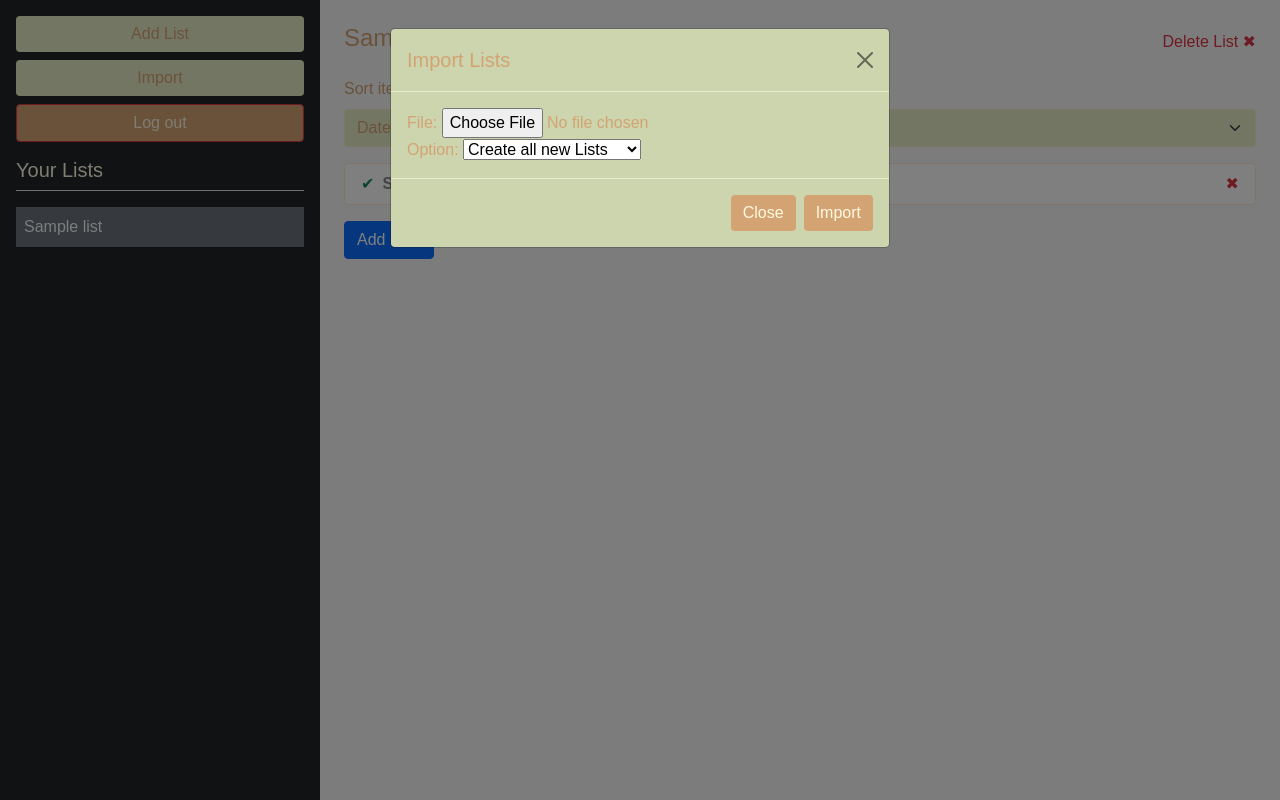
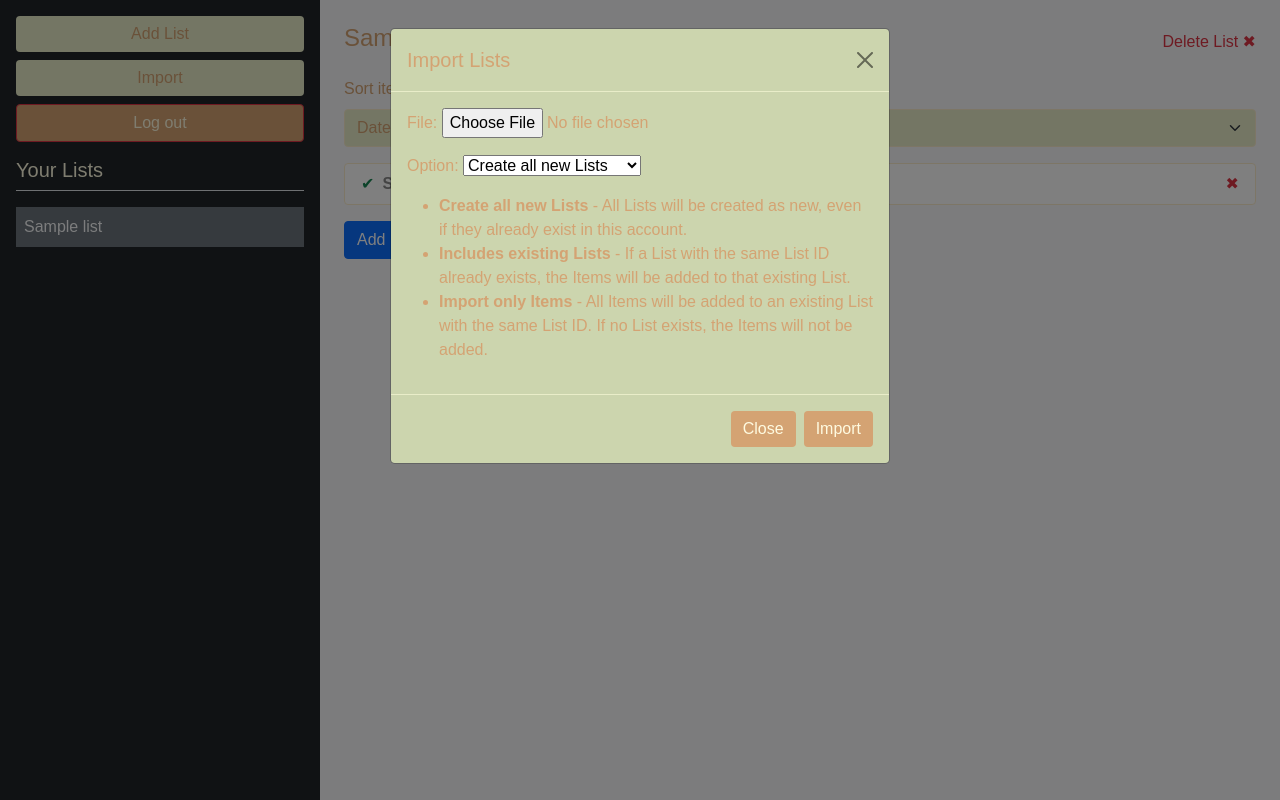
Before and after one commit to raina-SS/django-lists-management, a Django app: page /lists/ in a window 1280 px wide, after a click on "Import". Run offline with Django 5.2, Linux system fonts and the light colour scheme; a user stored in the database is signed in; tables that the repository leaves empty hold one stand-in row (values such as "Sample post").

Commit message:
Added File field validations & helptext + Improved error handling + Added header validations + Updated readme

```diff
--- a/lists/forms.py
+++ b/lists/forms.py
@@ -1,4 +1,5 @@
 from django import forms
+from django.core.validators import FileExtensionValidator
 from django.forms import ModelForm, TextInput
 
 from lists.models import Item
@@ -24,11 +25,20 @@ class EditItemForm(ModelForm):
 
 
 class ImportForm(forms.Form):
-    file = forms.FileField(required=False)
+    # TODO: file size validation
+    file = forms.FileField(required=False, validators=[FileExtensionValidator(['csv'], 'Only .csv files are allowed')])
     option = forms.ChoiceField(
         choices=[
             ('new-lists', 'Create all new Lists'),
             ('existing-lists', 'Includes existing Lists'),
             ('items-only', 'Import only Items'),
-        ]
+        ],
+        help_text='''
+            <ul>
+                <li><b>Create all new Lists</b> - All Lists will be created as new, even if they already exist in this account.</li>
+                <li><b>Includes existing Lists</b> - If a List with the same List ID already exists, the Items will be added to that existing List.</li>
+                <li><b>Import only Items</b> - All Items will be added to an existing List with the same List ID. If no List exists, the Items will not be added.</li>
+            </ul>
+        ''',
+        widget=forms.Select(attrs={'aria-describedby': 'id_option_helptext'}),
     )
--- a/lists/templates/lists/index.html
+++ b/lists/templates/lists/index.html
@@ -185,7 +185,7 @@
             <form method="post" action="{% url 'lists:import' %}" enctype="multipart/form-data">
                 {% csrf_token %}
                 <div class="modal-body">
-                    {{ import_form }}
+                    {{ import_form.as_p }}
                 </div>
                 <div class="modal-footer">
                     <button type="button" class="btn btn-secondary" onclick="hideModal('importListModal')">Close
--- a/lists/views.py
+++ b/lists/views.py
@@ -2,6 +2,7 @@ import csv
 import re
 from io import TextIOWrapper
 
+from django.contrib.messages import error
 from django.http import HttpResponseBadRequest, JsonResponse
 from django.shortcuts import get_object_or_404, render, redirect
 from django.contrib import messages
@@ -43,9 +44,8 @@ def index(request):
             'edit_item_form': EditItemForm(),
             'sort_fields': sort_fields,
             'sort_directions': sort_directions,
-            'import_form': ImportForm(),
         })
-
+    context.update({'import_form': ImportForm()})
     return render(request, 'lists/index.html', context)
 
 
@@ -149,47 +149,61 @@ def import_list(request):
         form = ImportForm(request.POST, request.FILES)
         if form.is_valid():
             import_option = form.cleaned_data['option']
+            expected_headers = {'ListId', 'ListName', 'ItemName', 'IsCompleted', 'Color'}
             try:
                 with TextIOWrapper(request.FILES['file'], encoding=request.encoding) as import_file:
                     csv_reader = csv.DictReader(import_file, delimiter=',')
+
+                    # Validate headers
+                    actual_headers = set(csv_reader.fieldnames or [])
+                    missing_headers = expected_headers - actual_headers
+                    extra_headers = actual_headers - expected_headers
+                    if missing_headers or extra_headers:
+                        error_messages = []
+                        if missing_headers:
+                            error_messages.append(f"Some headers are missing ({', '.join(missing_headers)})")
+                        if extra_headers:
+                            error_messages.append(f"Some unexpected headers found ({', '.join(extra_headers)})")
+                        messages.error(request, f"Import failed: {'. '.join(error_messages)}")
+                        return redirect('/lists')
+
                     lists_id_mapping = {}
-                    # TODO: Validate csv file headers
+                    error_messages_mapping = {}
+                    read_rows = 0
                     for row_number, row in enumerate(csv_reader, start=1):
-                        error_messages = []
+                        row_error_messages = []
+                        read_rows += 1
+
                         # Validate item data
                         if not row['ItemName']:
-                            error_messages.append('Item name is empty!')
+                            row_error_messages.append('Item name is empty!')
                         if row['Color'] and not re.fullmatch(r'^#([A-Fa-f0-9]{6}|[A-Fa-f0-9]{3})$', row['Color']):
-                            error_messages.append('Color code is invalid!')
+                            row_error_messages.append('Color code is invalid!')
                         if row['IsCompleted'] not in ['True', 'False', '']:
-                            error_messages.append('Is Completed value is invalid!')
+                            row_error_messages.append('Is Completed value is invalid!')
 
                         # Validate list data based on selected import option
                         # If all are new lists & items
                         if import_option == 'new-lists':
                             if not row['ListName']:
-                                error_messages.append('List name is empty!')
+                                row_error_messages.append('List name is empty!')
                             if not row['ListId']:
-                                error_messages.append('List ID is empty!')
-                        # If only items are to be imported, list ID should be provided
+                                row_error_messages.append('List ID is empty!')
+                        # If only items are to be imported, valid list ID should be provided
                         elif import_option == 'items-only':
                             if not row['ListId']:
-                                error_messages.append('List ID is empty!')
+                                row_error_messages.append('List ID is empty!')
                             elif not List.objects.filter(id=row['ListId']).exists():
-                                error_messages.append('List "%s" does not exist!' % row['ListId'])
-                        # If existing lists' IDs are provided along with new lists
+                                row_error_messages.append('List #"%s" does not exist!' % row['ListId'])
+                        # If existing lists' IDs are provided along with new lists, validate them
                         elif import_option == 'existing-lists':
                             if not row['ListId'] and not row['ListName']:
-                                error_messages.append('List Name or ID is should be provided!')
+                                row_error_messages.append('List Name or ID is should be provided!')
                             if row['ListId'] and not List.objects.filter(id=row['ListId']).exists():
-                                error_messages.append('List "%s" does not exist!' % row['ListId'])
+                                row_error_messages.append('List #"%s" does not exist!' % row['ListId'])
 
-                        if len(error_messages) > 0:
-                            # TODO: If too many errors, show only row numbers
-                            messages.error(
-                                request,
-                                f"Error in adding data for row {row_number}: {', '.join(error_messages)}",
-                            )
+                        if len(row_error_messages) > 0:
+                            error_messages_mapping[row_number] = row_error_messages
                             continue
 
                         # Create item
@@ -211,11 +225,26 @@ def import_list(request):
                                 new_list.save()
                                 lists_id_mapping[row['ListId']] = new_list.id
                             new_item.list_id = lists_id_mapping[row['ListId']]
+                        new_item.save()
 
-                        new_item.save()
-                messages.success(request, '%s imported.' % request.FILES['file'].name)
-
+                    # If too many errors, show only row numbers
+                    if len(error_messages_mapping) > 10:
+                        messages.error(request,
+                                       f"Error occurred while importing for rows {','.join(map(str, error_messages_mapping.keys()))}")
+                    else:
+                        for row_number in error_messages_mapping:
+                            messages.error(
+                                request,
+                                f"Error in adding data for row #{row_number}: {', '.join(error_messages_mapping[row_number])}",
+                            )
+                    imported_rows = read_rows - len(error_messages_mapping)
+                messages.success(request, f"{imported_rows} row(s) imported from {request.FILES['file'].name}.")
             except Exception as e:
                 logger.error('Error in importing file %s\n%s', request.FILES['file'].name, e, exc_info=True)
-                messages.error(request, 'Import failed.')
+                messages.error(request, 'Import failed. Please check the logs for more details.')
+        else:
+            errors = []
+            for field, field_errors in form.errors.items():
+                errors.extend(field_errors)
+            messages.error(request, '. '.join(errors))
     return redirect('/lists/')
```
Also changed, not shown: README.md.
